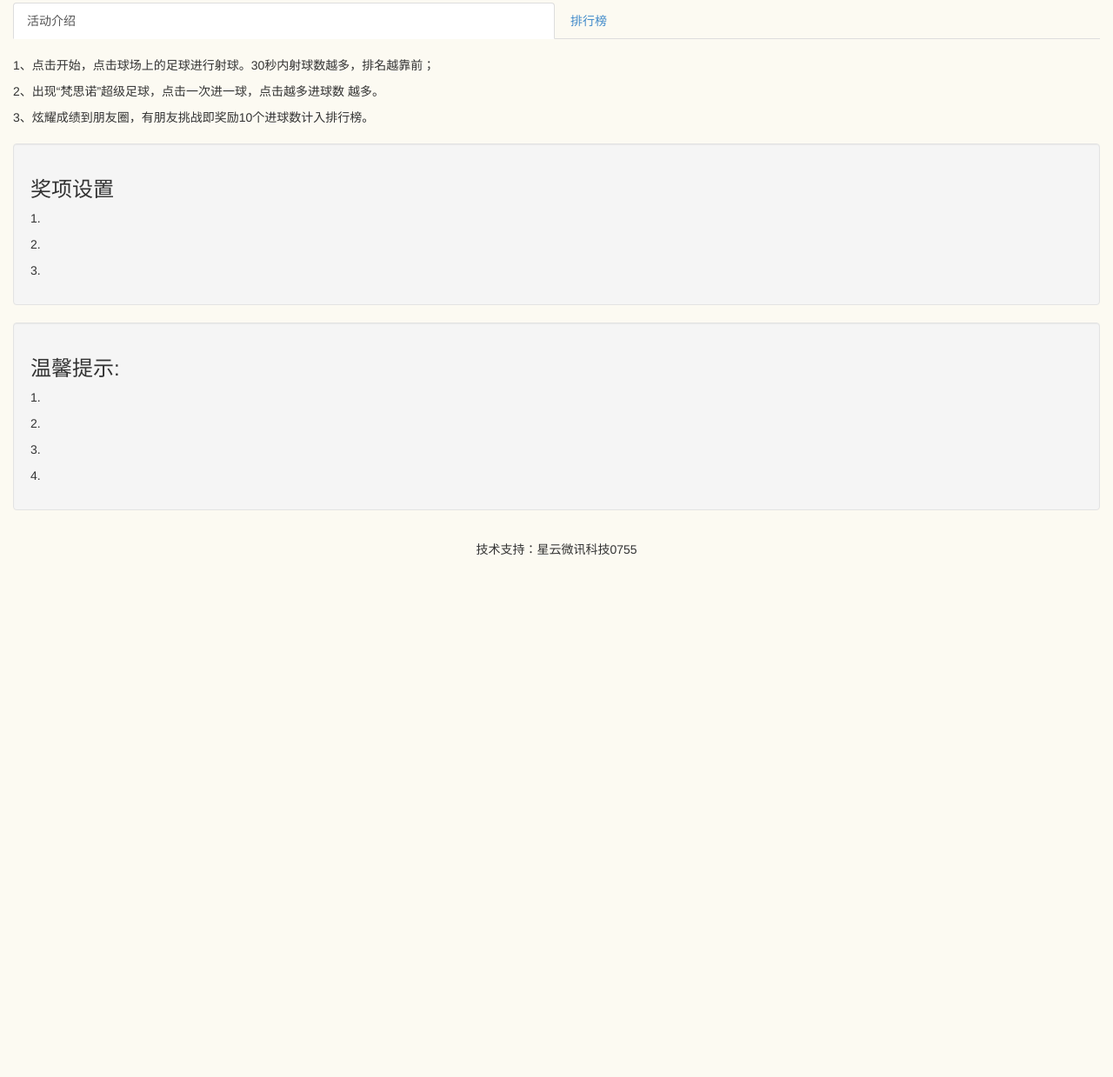
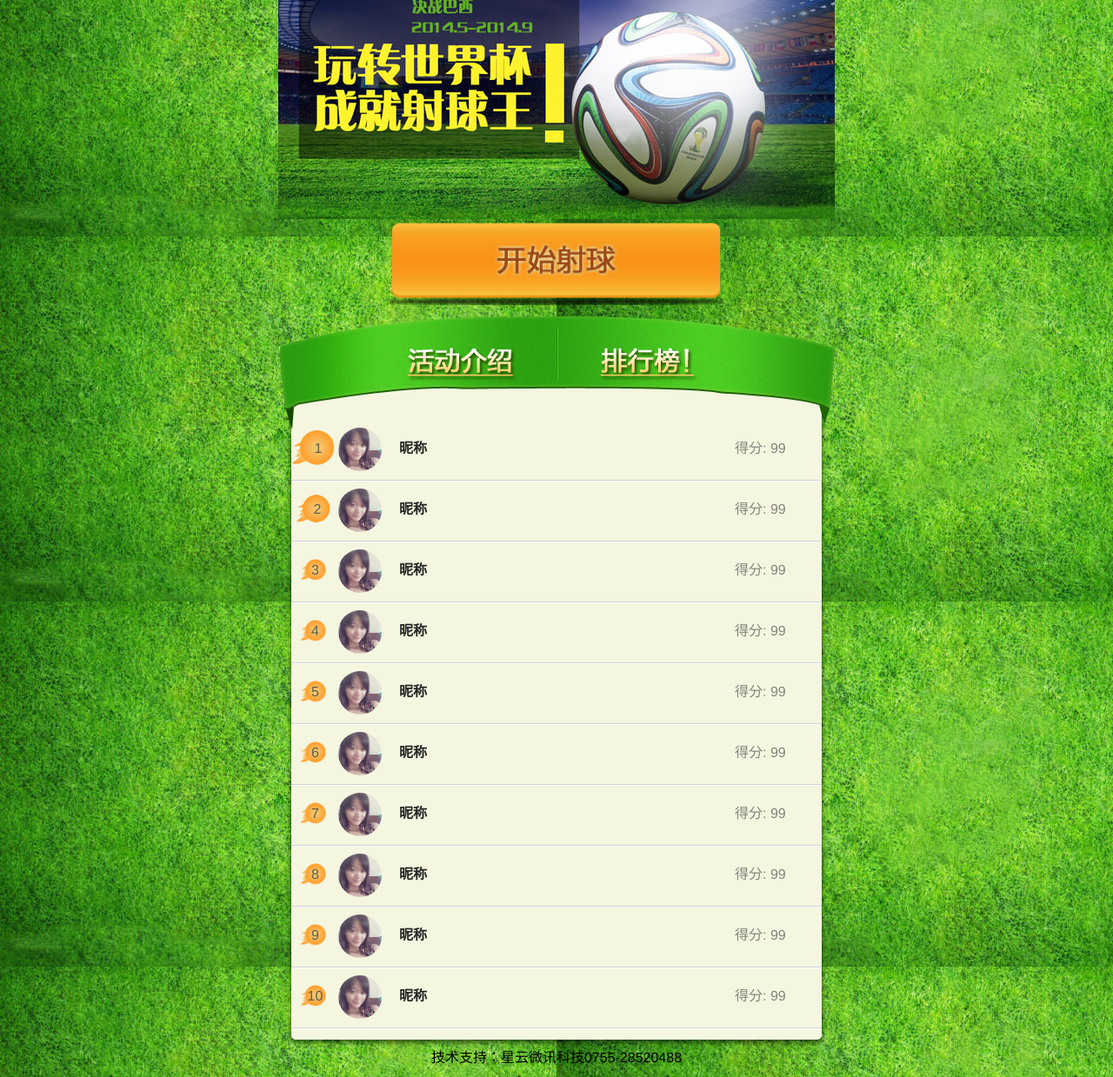
Before and after one commit to RaymondYe/Don-t-step-the-white-tile, a plain HTML site: page index.html in a window 1280 px wide. Shown: the part 148-1387 px from the top of the page at 87% size. Before the commit the page ends 800 px from the top, so only its background shows below. Drawn offline with Linux system fonts and the light colour scheme.

Commit message:
update ui

```diff
--- a/css/game.css
+++ b/css/game.css
@@ -12,6 +12,7 @@ ul, ol {
   padding: 0;
   list-style: none;
 }
+.wall{ width: 100%; max-width: 640px; margin: auto; overflow: hidden;}
 .game {
   width: 100%;
   display: block;
@@ -33,6 +34,7 @@ ul, ol {
   -webkit-transform: translate3d(0, 0, 0);
   transition: 5s;
   -webkit-transition: 5s;
+  cursor: pointer;
 }
 .game .ball {
 }
--- a/css/main.css
+++ b/css/main.css
@@ -1,28 +1,38 @@
-body{ background: #FCFAF2;}
-ul, ol{ padding-left: 0; list-style: none;}
+body { font-size: 16px; }
+ul, ol { padding-left: 0; list-style: none; }
+img { max-width: 640px; width: 100%; }
+/* index */
+.index { width: 100%; max-width: 640px; margin: auto; }
+.index .send{ width: 60%; display: block; margin: auto;}
+.index .nav-top{ width: 100%; position: relative; bottom: -50px;}
+.index .nav-top>img{ display: block;}
+.index .nav-top a { width: 50%; position: absolute; height: 80px; display: block;}
+.index .nav-top a.first { top: 0; left: 0; }
+.index .nav-top a.last { top: 0; right: 0; }
+.index .tab-content { min-height: 120px; overflow: auto; -webkit-overflow-scrolling: touch; background: url(../img/text-mid.jpg);  background: #f4f6e0; margin: 0 15px; padding-top: 40px; border-radius: 5px; box-shadow: 0 3px 5px 1px rgba(0,0,0,.5); }
+.i-tab{ margin-top: -45px;}
+.card-user { border-radius: 50%; display: block; margin: 0 auto 15px; width: 110px; height: 110px; }
 
-
-/* index */
-.index { padding: 15px; width: 100%; }
-.index .nav-tabs li { width: 50%; }
-.index .tab-content { min-height: 120px; height: 120px; overflow: auto; -webkit-overflow-scrolling: touch;}
-.card-user { border-radius: 50%; display: block; margin: 0 auto 15px; width: 110px; height: 110px; }
+.footer { padding: 10px 0; width: 100%; max-width: 640px; margin: auto; color: #000;}
+.footer p{ margin-bottom: 0;}
 /* ball */
 .ball { padding: 15px; width: 100%; }
-
 /* Game */
-.game { width: 100%;}
-.game ul { width: 100%;}
-.game ul li{ width: 25%; border: 1px #fff solid; height: 100px; display: block; background: #333; float: left;}
-
-/*ranking*/
-.ranking{ padding: 15px; width: 100%; }
-/*Common*/
-.rank{ width: 100%;}
-.rank>li{ width: 100%; line-height: 50px; background: #333; color: #fff;}
-.rank>li>span{ width: 50px; display: inline-block;}
-.rank>li>img{ width: 50px; height: 50%; border-radius: 50%;}
-.rank>li>b{ width: 50px; display: inline-block;}
-.rank>li>p{ width: 100px; display: inline-block; float: right; margin-bottom: 0;}
-
+.game { width: 100%; }
+.game ul { width: 100%; }
+.game ul li { width: 25%; border: 1px #fff solid; height: 100px; display: block; background: #333; float: left; }
+/* ranking */
+.ranking { padding: 15px; width: 100%; }
+/* Common */
+.rank { width: 100%;  background: #f4f6e0; }
+.rank>li { width: 100%; line-height: 60px; height: 70px; color: #85847d; position: relative; overflow: hidden; background: url(../img/line.png) repeat-x  center 56px; padding-bottom: 10px;}
+.rank>li>span { width: 50px; display: inline-block; position: relative; text-align: center; bottom: 0; left: 0; height: 60px; background: url(../img/ryuan.png) no-repeat center center; background-size: 30px 30px; color: #5c6051; padding-left: 5px;}
+.rank>li>span.yuan1{ background-size: 50px 50px; padding-left: 12px;}
+.rank>li>span.yuan2{ background-size: 40px 40px; padding-left: 10px;}
+.rank>li>span>.ryuan{ position: absolute; top: 0; left: 0; width: 30px;}
+.rank>li>span>i{ position: absolute; top: 0; left: 0; right: 0; margin: auto; bottom: 0;}
+.rank>li>img { width: 50px; height: 50px; border-radius: 50%; }
+.rank>li>b { width: 50px; display: inline-block; color: #262626; padding-left: 15px;}
+.rank>li>p { width: 100px; display: inline-block; float: right; margin-bottom: 0; }
 .disabled { pointer-events: none; }
+.bg-green { background: url(../img/green.jpg); }
--- a/index.html
+++ b/index.html
@@ -12,168 +12,96 @@
   <title>index</title>
   <link rel="stylesheet" href="css/bootstrap.min.css">
   <link rel="stylesheet" href="css/main.css"></head>
-<body>
+<body class=" bg-green">
   <div class="index">
-    <h1 class="text-center">2014世界杯渲染图</h1>
-    <button class="btn btn-primary btn-lg btn-block" data-toggle="modal" data-target="#myModal">开始射球</button>
-    <br>
+    <div class="text-center">
+      <img src="img/hd.jpg" alt="hd"></div>
+    <img src="img/btn.png" alt="开始射球" class="send">
 
-    <!-- Nav tabs -->
-    <ul class="nav nav-tabs">
-      <li class="active">
-        <a href="#home" data-toggle="tab">活动介绍</a>
-      </li>
-      <li>
-        <a href="#profile" data-toggle="tab">排行榜</a>
-      </li>
-    </ul>
+    <div class="i-tab">
+      <!-- /.Tab nav-->
+      <div class="nav-top">
+        <img src="img/nav-top.png" alt="nva-top">
+        <a href="#home" data-toggle="tab" class="first"></a>
+        <a href="#profile" data-toggle="tab" class="last"></a>
+      </div>
 
       <!-- Tab panes -->
       <div class="tab-content">
-      <div class="tab-pane active" id="home">
-        <br>
-        <p>1、点击开始，点击球场上的足球进行射球。30秒内射球数越多，排名越靠前；</p>
-        <p>2、出现“梵思诺”超级足球，点击一次进一球，点击越多进球数 越多。</p>
-        <p>3、炫耀成绩到朋友圈，有朋友挑战即奖励10个进球数计入排行榜。</p>
-      </div>
-      <div class="tab-pane" id="profile">
-        <br>
+        <div class="tab-pane " id="home">
+          <img src="img/text.jpg" alt="text"></div>
+        <div class="tab-pane active" id="profile">
+
           <ul class="rank">
             <li>
-            <span>1</span>
+              <span class="yuan1">1</span>
               <img src="img/u0.jpg" alt="userImage"> <b>昵称</b>
-            <p>99</p>
+              <p>得分: 99</p>
             </li>
             <li>
-            <span>1</span>
+              <span class="yuan2">2</span>
               <img src="img/u0.jpg" alt="userImage"> <b>昵称</b>
-            <p>99</p>
+              <p>得分: 99</p>
             </li>
             <li>
-            <span>1</span>
+              <span>3</span>
               <img src="img/u0.jpg" alt="userImage">
               <b>昵称</b>
-            <p>99</p>
+              <p>得分: 99</p>
             </li>
             <li>
-            <span>1</span>
+              <span>4</span>
               <img src="img/u0.jpg" alt="userImage">
               <b>昵称</b>
-            <p>99</p>
+              <p>得分: 99</p>
             </li>
             <li>
-            <span>1</span>
+              <span>5</span>
               <img src="img/u0.jpg" alt="userImage">
               <b>昵称</b>
-            <p>99</p>
+              <p>得分: 99</p>
             </li>
             <li>
-            <span>1</span>
+              <span>6</span>
               <img src="img/u0.jpg" alt="userImage">
               <b>昵称</b>
-            <p>99</p>
+              <p>得分: 99</p>
             </li>
             <li>
-            <span>1</span>
+              <span>7</span>
               <img src="img/u0.jpg" alt="userImage">
               <b>昵称</b>
-            <p>99</p>
+              <p>得分: 99</p>
             </li>
             <li>
-            <span>1</span>
+              <span>8</span>
               <img src="img/u0.jpg" alt="userImage">
               <b>昵称</b>
-            <p>99</p>
+              <p>得分: 99</p>
             </li>
             <li>
-            <span>1</span>
+              <span>9</span>
               <img src="img/u0.jpg" alt="userImage">
               <b>昵称</b>
-            <p>99</p>
+              <p>得分: 99</p>
             </li>
             <li>
-            <span>1</span>
+              <span>10</span>
               <img src="img/u0.jpg" alt="userImage">
               <b>昵称</b>
-            <p>99</p>
+              <p>得分: 99</p>
             </li>
           </ul>
         </div>
       </div>
+    </div>
+    <!-- /.i-tab--> </div>
+  <!-- /.index-->
 
-    <div class="well">
-      <h3>奖项设置</h3>
-      <p>1.</p>
-      <p>2.</p>
-      <p>3.</p>
+  <div class="footer">
+    <p class="text-center">技术支持：星云微讯科技0755-28520488</p>
   </div>
-    <div class="well">
-      <h3>温馨提示:</h3>
-      <p>1.</p>
-      <p>2.</p>
-      <p>3.</p>
-      <p>4.</p>
-    </div>
-  </div>
-  <div class="footer">
-    <p class="text-center">技术支持：星云微讯科技0755</p>
-  </div>
-  <!-- Modal -->
-  <div class="modal fade" id="myModal" tabindex="-1" role="dialog" aria-labelledby="myModalLabel" aria-hidden="true">
-    <div class="modal-dialog">
-      <div class="modal-content">
-        <div class="modal-header">
-          <button type="button" class="close" data-dismiss="modal" aria-hidden="true">&times;</button>
-          <h4 class="modal-title text-center" id="myModalLabel">登记资料</h4>
-        </div>
-        <div class="modal-body">
-
-          <img src="img/u0.jpg" alt="userImg" class="card-user">
-          <p class="text-center">温馨提醒：真实资料信息作为奖品兑奖凭证</p>
-          <input type="text" class="form-control" id="username" placeholder="昵称">
-          <br>
-          <input type="tel" pattern="[0-9]*" maxlength="11" class="form-control" placeholder="手机" id="phone"></div>
-        <div class="modal-footer">
-          <div class="alert alert-danger text-left" style="display:none;" id="alert">
-            <span></span>
-          </div>
-          <button id="sub" class="btn btn-primary btn-lg btn-block">提交</button>
-        </div>
-      </div>
-      <!-- /.modal-content --> </div>
-    <!-- /.modal-dialog --> </div>
-  <!-- /.modal -->
   <script src="js/jquery.js"></script>
   <script src="js/bootstrap.min.js"></script>
-  <script>
-  $(function() {
-    $('#sub').click(function(event) {
-      /* Act on the event */
-      $(this).html('正在提交......');
-      $(this).addClass('disabled');
-
-      var u = $('#username').val(),
-          p = $('#phone').val();
-      $.ajax({
-        url: '/server',
-        type: 'post',
-        dataType: 'json',
-        data: { username : u , phone : p},
-      })
-      .done(function() {
-        window.location.href = "ball.html";
-        console.log("success");
-      })
-      .fail(function() {
-        $(this).removeClass('disabled');
-        console.log("error");
-      })
-      .always(function() {
-        console.log("complete");
-      });
-
-    });
-  });
-  </script>
 </body>
 </html>
```
Also changed, not shown: game.html (+15 -5 lines), js/ball.js (+25 -13 lines), img/btn.png (added), img/game-hd.jpg (added), img/green.jpg (added), img/hd.jpg (added), img/img-guide.png, img/line.png (added), img/nav-top.jpg (added), img/nav-top.png (added), img/ryuan.png (added), img/text.jpg (added). Lines whose indentation alone changed are shown as unchanged.
